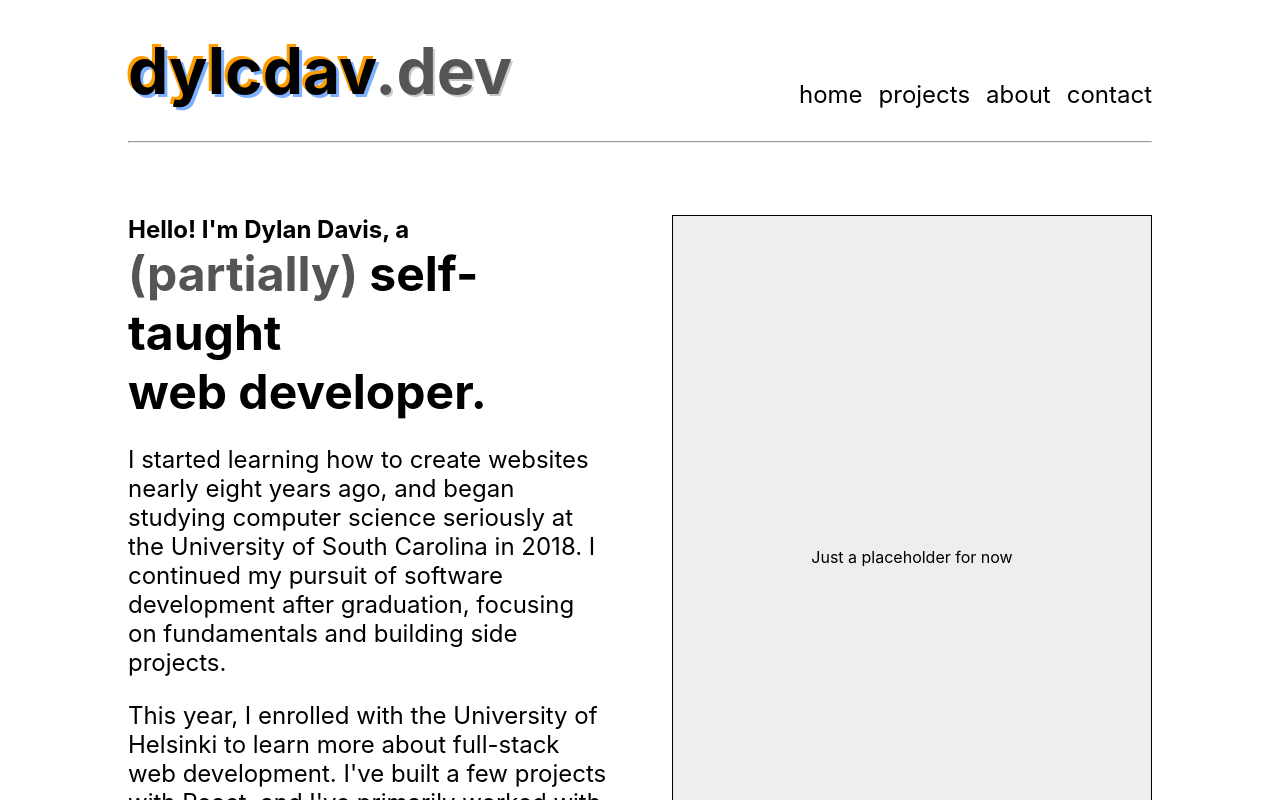
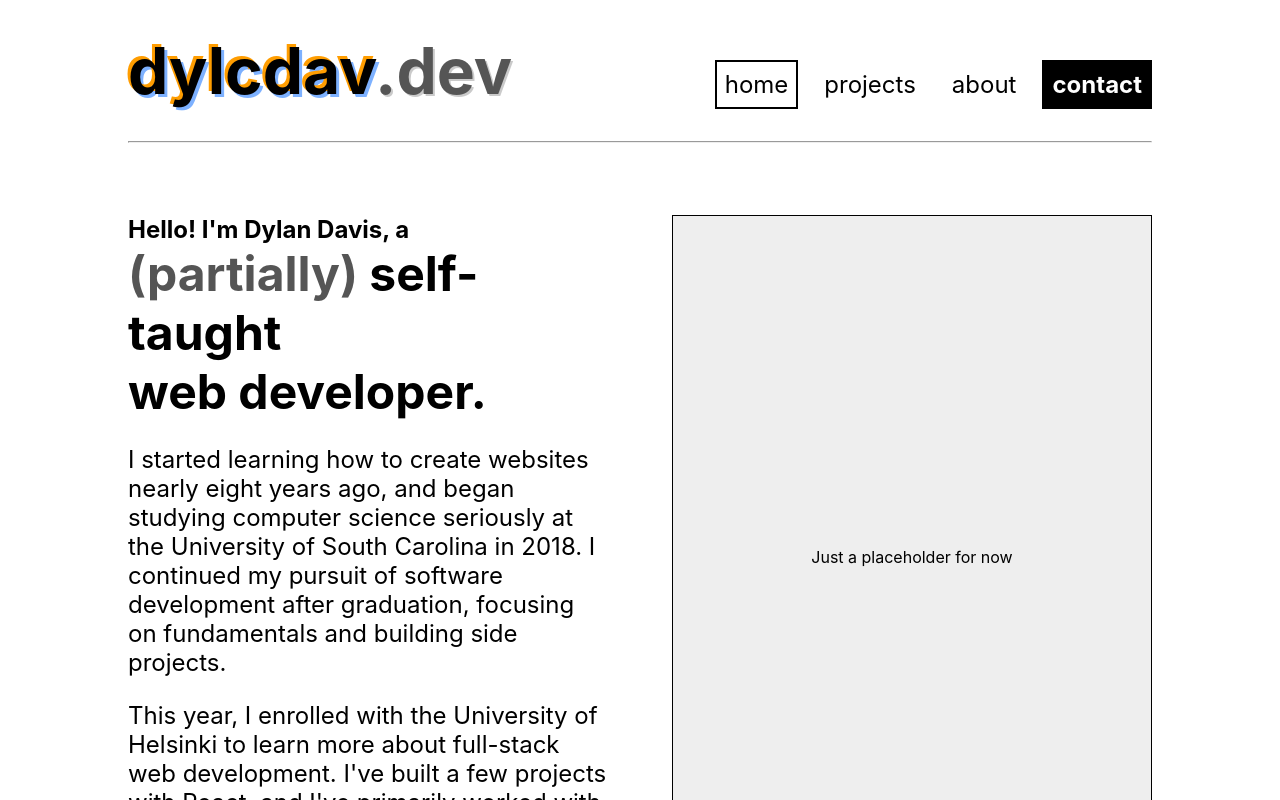
Before and after one commit to dylancdavis/portfolio-site, a React (Create React App) app: page / in a window 1280 px wide. Shown: the top 800 px of the page. Built offline with nearby package versions, Linux system fonts and the light colour scheme.

Commit message:
Add NavLink styling

```diff
--- a/src/App.css
+++ b/src/App.css
@@ -41,12 +41,24 @@ nav > * {
   font-size: 24px;
 }
 
-nav > button {
+nav > a.contact {
   padding: 8px;
   background-color: black;
-  border: 0px;
   color: white;
   font-weight: bold;
+}
+
+nav > a {
+  padding: 8px;
+  border: 2px solid transparent
+}
+
+nav > a.active {
+  border: 2px solid black;
+}
+
+nav > a:hover {
+  border: 2px dotted grey;
 }
 
 h2 {
--- a/src/App.js
+++ b/src/App.js
@@ -24,7 +24,9 @@ function App() {
           <NavLink to="/">home</NavLink>
           <NavLink to="/projects">projects</NavLink>
           <NavLink to="/about">about</NavLink>
-          <NavLink to="/contact">contact</NavLink>
+          <NavLink to="/contact" className="contact">
+            contact
+          </NavLink>
         </nav>
       </header>
       <hr></hr>
```
